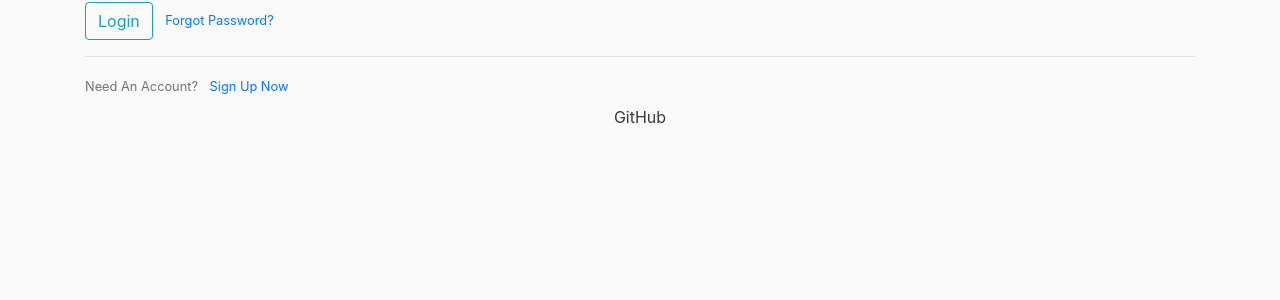
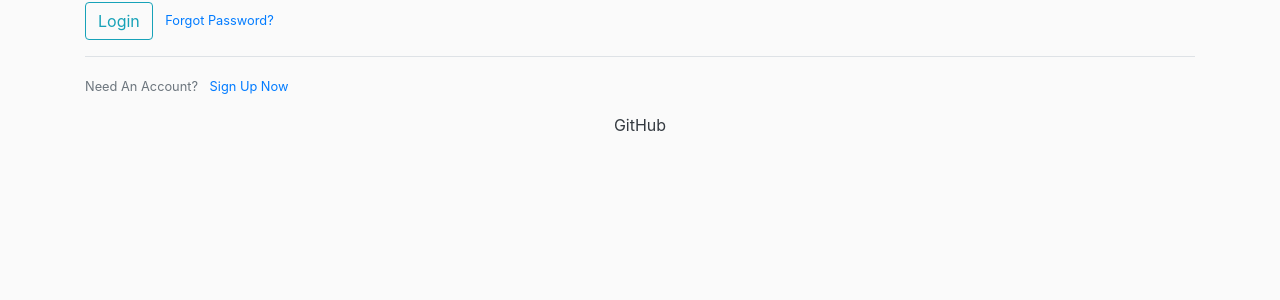
Before and after one commit to TobKed/contact_box, a Django app: a page that uses src/contacts/templates/contacts/base.html in a window 1280 px wide. Shown: the part 327-627 px from the top of the page. Run offline with Django 3.2, Linux system fonts and the light colour scheme; some libraries are stand-ins or nearby versions.

Commit message:
fix footer

```diff
--- a/src/contacts/templates/contacts/base.html
+++ b/src/contacts/templates/contacts/base.html
@@ -46,9 +46,12 @@
     </div>
 </main>
 
-<div class="footer text-center mt-2">
-    <a href="https://github.com/TobKed/contact_box" class="text-dark">GitHub</a>
-</div> <!-- footer -->
+
+<footer class="page-footer">
+  <div class="footer-copyright text-center py-3">
+    <a class="text-dark" href="https://github.com/TobKed/contact_box">GitHub</a>
+  </div>
+</footer>
 
 
 <!-- Optional JavaScript -->
```
